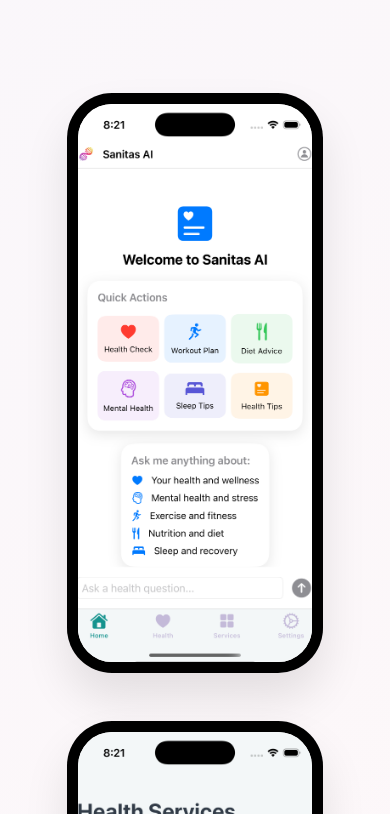
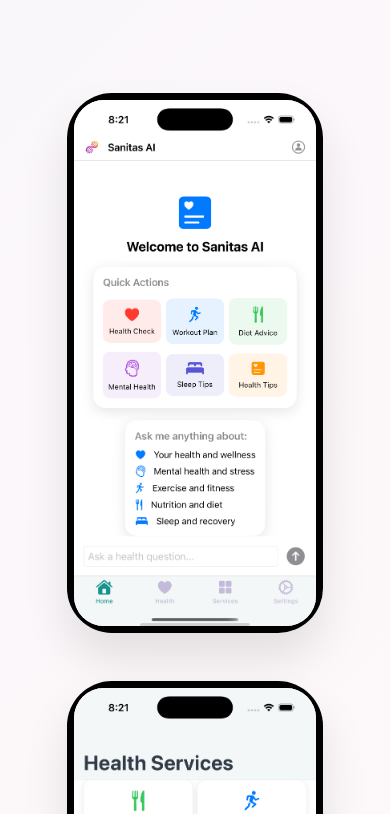
Before and after one commit to SHUBIN163/SanitasAI, a website: page public/index.html in a window 390 px wide. Shown: the part 3110-3924 px from the top of the page. Drawn offline with Linux system fonts and the light colour scheme.

Commit message:
Make mockup frames thinner to match iPhone design more accurately

```diff
--- a/public/styles.css
+++ b/public/styles.css
@@ -571,49 +571,43 @@ body {
     }
 
     .mockup {
-        width: 300px;
-        height: 620px;
-        padding: 12px;
+        width: 280px;
+        height: 580px;
+        padding: 8px;
         margin: 0;
         transform: none !important;
         border: 1px solid rgba(0, 0, 0, 0.2);
     }
 
     .mockup img {
-        border-radius: 36px;
+        border-radius: 32px;
         width: 100%;
         height: 100%;
         object-fit: cover;
     }
 
     .mockup::after {
-        content: '';
-        position: absolute;
-        bottom: 8px;
-        left: 50%;
-        transform: translateX(-50%);
-        width: 134px;
-        height: 5px;
-        background: rgba(0, 0, 0, 0.15);
-        border-radius: 3px;
+        bottom: 6px;
+        width: 120px;
+        height: 4px;
     }
 }
 
 @media (max-width: 480px) {
     .mockup {
-        width: 280px;
-        height: 580px;
-        padding: 10px;
+        width: 260px;
+        height: 540px;
+        padding: 6px;
     }
 
     .mockup img {
-        border-radius: 34px;
+        border-radius: 30px;
     }
 
     .mockup::after {
-        width: 120px;
+        width: 110px;
         height: 4px;
-        bottom: 7px;
+        bottom: 5px;
     }
 }
 
```
